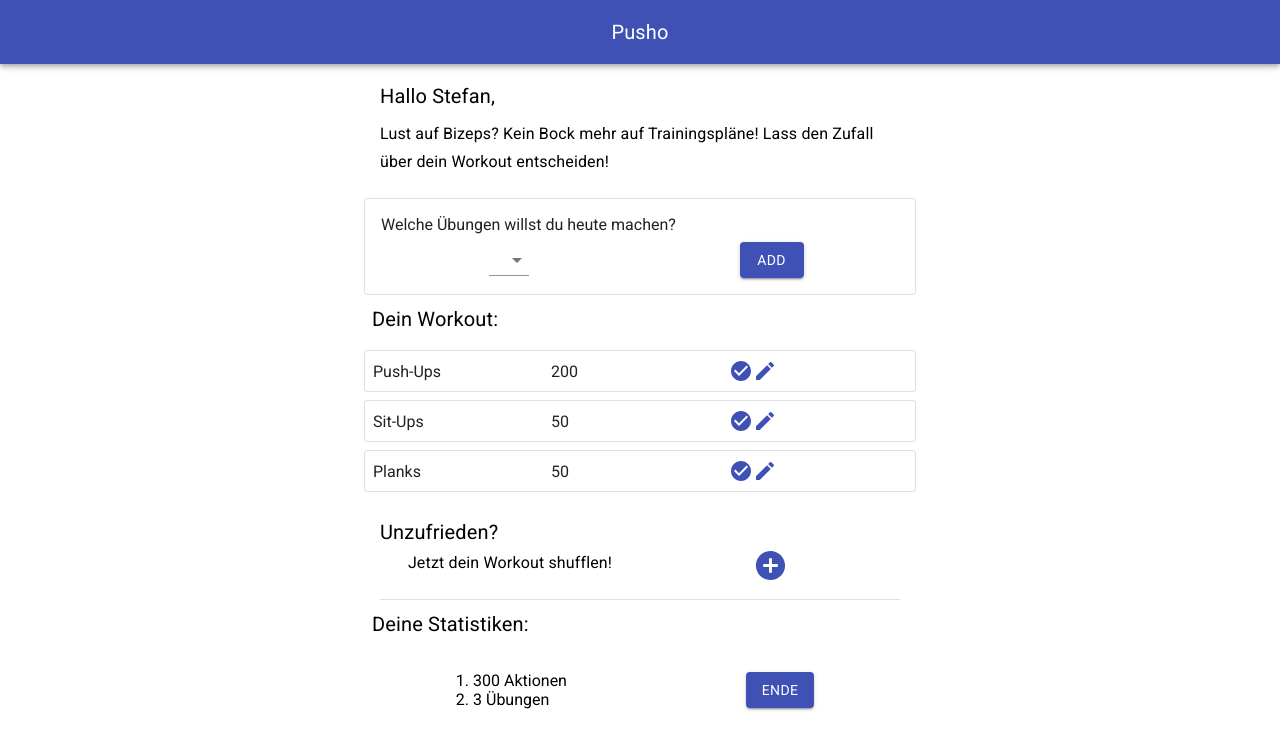
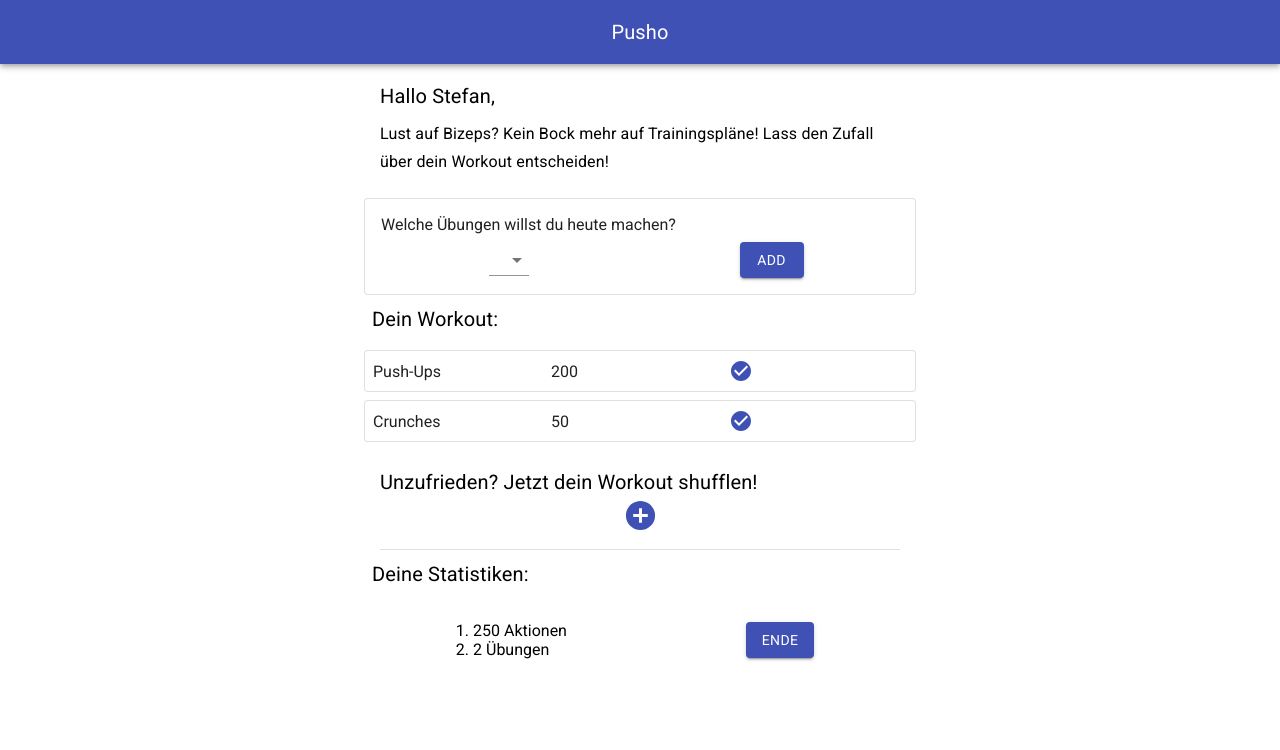
Before and after one commit to stefanhassinger/pushup-tool, a React (Create React App) app: page / in a window 1280 px wide. Shown: the top 750 px of the page. Built offline with nearby package versions, Linux system fonts and the light colour scheme.

Commit message:
edit raus

```diff
--- a/src/components/Form.js
+++ b/src/components/Form.js
@@ -120,9 +120,11 @@ export default function Form(props) {
                         value={name}
                         onChange={handleChange}
                     >
-                        <MenuItem value="Test1">Test1</MenuItem>
-                        <MenuItem value="Test2">Test2</MenuItem>
-                        <MenuItem value="Test3">Test3</MenuItem>
+                        <MenuItem value="Push-Ups">Push-Ups</MenuItem>
+                        <MenuItem value="Burpees">Burpees</MenuItem>
+                        <MenuItem value="Squats">Squats</MenuItem>
+                        <MenuItem value="Crunches">Crunches</MenuItem>
+                        <MenuItem value="Mountain Climbers">Mountain Climbers</MenuItem>
                     </Select>
                 </Grid>
                 <Grid item xs={6} container justify="space-around" alignItems="center">
--- a/src/components/Shufflebutton.js
+++ b/src/components/Shufflebutton.js
@@ -27,15 +27,10 @@ export default function ShuffleButton(props) {
     <div>
         <Grid container className={classes.typography}>
             <Typography variant="h6">
-                Unzufrieden?
+                Unzufrieden? Jetzt dein Workout shufflen!
             </Typography>
             <Grid container>
-                <Grid item container xs={6} alignItems="center" justify="space-around">
-                    <Typography variant="subtitle1" gutterBottom>
-                            Jetzt dein Workout shufflen!
-                    </Typography>
-                </Grid>
-                <Grid item container xs={6} alignItems="center" justify="space-around">
+                <Grid item container xs={12} alignItems="center" justify="space-around">
                     <AddCircleIcon fontSize="large"
                         onClick={handleSubmit} variant="contained" color="primary" type="submit" className="btn btn-shuffle">
                             Workout shufflen
--- a/src/components/Workout.js
+++ b/src/components/Workout.js
@@ -4,7 +4,7 @@ import { makeStyles } from '@material-ui/core/styles';
 import Paper from '@material-ui/core/Paper';
 import Box from '@material-ui/core/Box';
 import CheckCircleIcon from '@material-ui/icons/CheckCircle';
-import EditIcon from '@material-ui/icons/Edit';
+// import EditIcon from '@material-ui/icons/Edit';
 
 
 const useStyles = makeStyles((theme) => ({
@@ -80,14 +80,14 @@ export default function Workout(props) {
                 >
                   fertig!
               </CheckCircleIcon>
-              <EditIcon
+              {/* <EditIcon
                   color="primary"
                   type="button"
                   className="btn btn_delete"
                   onClick={() => setEditing(true)}
                 >
                   Edit!
-              </EditIcon>
+              </EditIcon> */}
             </Grid>
           </Grid>
         </Paper>
--- a/src/index.js
+++ b/src/index.js
@@ -5,8 +5,7 @@ import App from './App';
 
 const DATA = [
   { id: "todo-0", name: "Push-Ups", anzahl: 200,},
-  { id: "todo-1", name: "Sit-Ups", anzahl: 50},
-  { id: "todo-2", name: "Planks", anzahl: 50}
+  { id: "todo-1", name: "Crunches", anzahl: 50},
 ];
 
 ReactDOM.render(
```
Also changed, not shown: 1 other file (tests, documents, lock files or other folders).
